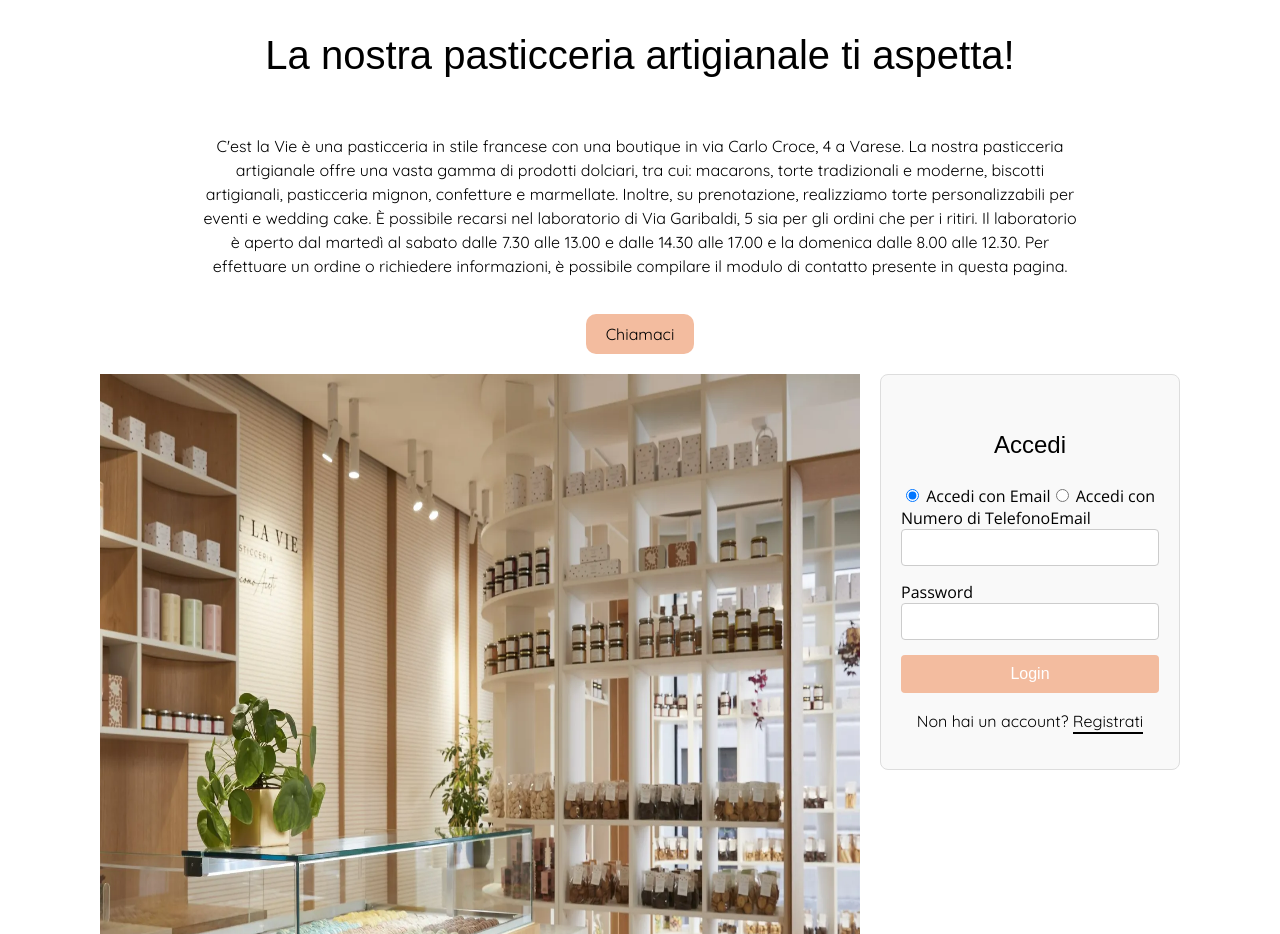
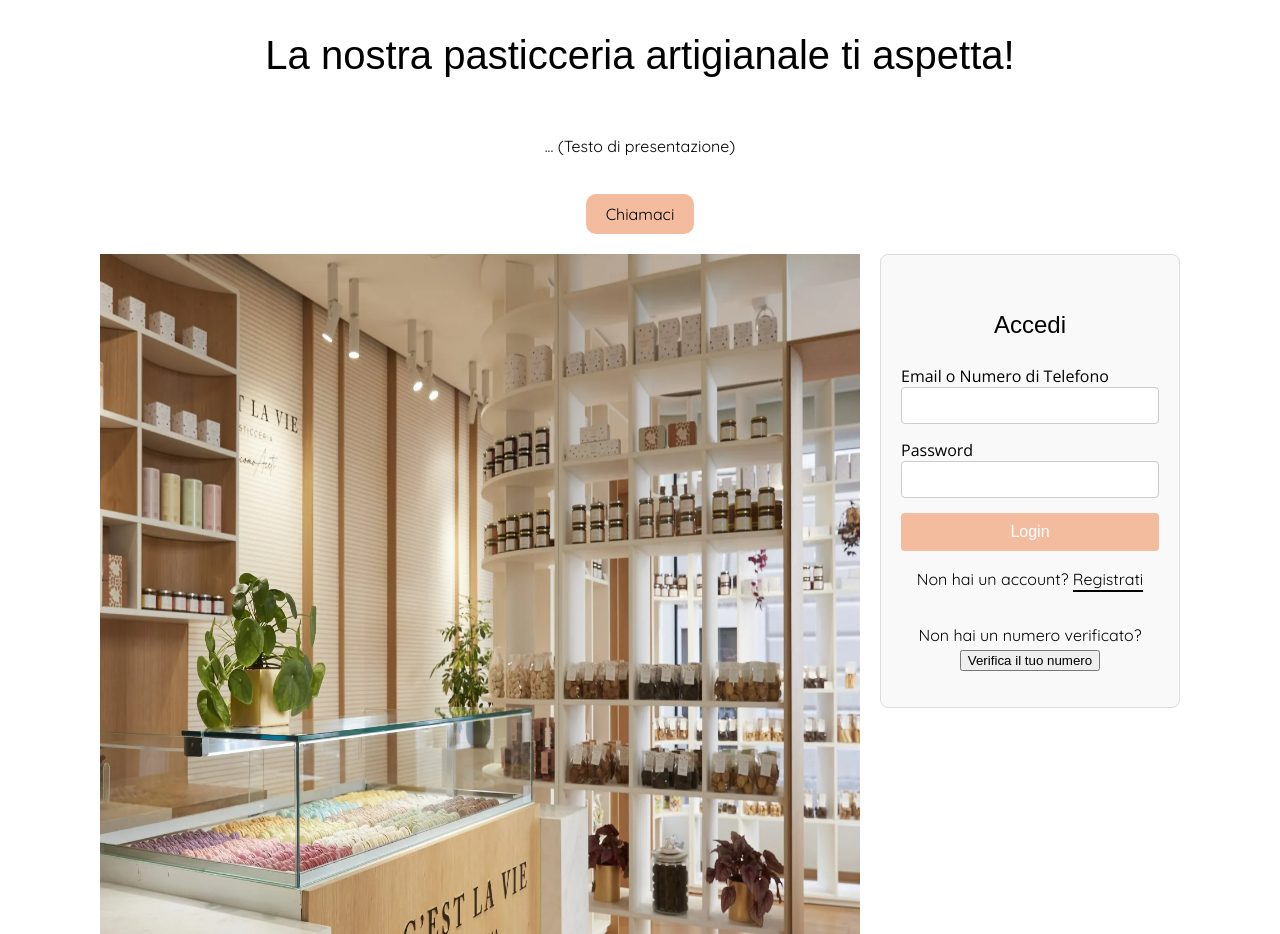
Before and after one commit to SamuD03/PW4-front-end, a Next.js app: page /login in a window 1280 px wide. Shown: the part 860-1794 px from the top of the page. Built offline with nearby package versions, Linux system fonts and the light colour scheme.

Commit message:
Fix Login

```diff
--- a/app/login/page.js
+++ b/app/login/page.js
@@ -1,10 +1,9 @@
 'use client';
 
+import { useState } from "react";
 import ImmaginePrincipale from "@/components/immagine-principale/immagine-principale";
-import { useState } from "react";
 import classes from './page.module.css';
 
-// Bottone
 const ContactButton = () => {
     const [showNumber, setShowNumber] = useState(false);
 
@@ -23,85 +22,36 @@ const ContactButton = () => {
 };
 
 export default function Login() {
-    const [emailOrPhone, setEmailOrPhone] = useState(""); // Email o numero di telefono
-    const [password, setPassword] = useState(""); // Password per il login via email
-    const [otp, setOtp] = useState(""); // OTP per il login tramite telefono
-    const [isPhoneLogin, setIsPhoneLogin] = useState(false); // Flag per determinare se il login è con telefono
-    const [otpSent, setOtpSent] = useState(false); // Flag per sapere se l'OTP è stato inviato
-    const [error, setError] = useState(""); // Stato per gli errori
-    const [sessionId, setSessionId] = useState(""); // Stato per il sessionId
+    const [emailOrPhone, setEmailOrPhone] = useState("");
+    const [password, setPassword] = useState("");
+    const [otp, setOtp] = useState(""); // Stato per OTP
+    const [error, setError] = useState("");
+    const [sessionId, setSessionId] = useState("");
+    const [otpSent, setOtpSent] = useState(false); // Stato per il flag OTP inviato
 
-    // Invia l'OTP
-    const handleSendOtp = async (e) => {
+    const validateForm = () => emailOrPhone.trim() !== "";
+
+    const handleLogin = async (e) => {
         e.preventDefault();
-        setError(""); // Resetta l'errore
+        setError("");
 
-        try {
-            const response = await fetch("http://localhost:8080/auth/send-phone-otp", {
-                method: "POST",
-                headers: {
-                    "Content-Type": "application/json",
-                },
-                body: JSON.stringify({ number: emailOrPhone }),
-                credentials: "include",  // Assicura che il cookie sia incluso automaticamente
-            });
+        if (!validateForm()) {
+            setError("Per favore, inserisci un'email o un numero di telefono.");
+            return;
+        }
 
-            if (response.ok) {
-                setOtpSent(true); // Indica che l'OTP è stato inviato
-                alert("OTP inviato al numero di telefono.");
+        if (emailOrPhone.includes("@")) {
+            // Login tramite email
+            handleLoginWithEmail();
+        } else if (emailOrPhone.match(/^\+?\d+$/)) {
+            // Login tramite numero di telefono
+            handleLoginWithPhone();
         } else {
-                const errorData = await response.json();
-                setError(`Errore: ${errorData.message}`);
-            }
-        } catch (error) {
-            console.error("Errore di connessione:", error);
-            setError("Errore di connessione al server.");
+            setError("Inserisci un formato valido di email o numero di telefono.");
         }
     };
 
-    // Verifica l'OTP e accede
-    const handleVerifyOtp = async (e) => {
-        e.preventDefault();
-        setError(""); // Resetta l'errore
-
-        try {
-            const response = await fetch("http://localhost:8080/auth/verify-phone", {
-                method: "POST",
-                headers: {
-                    "Content-Type": "application/json",
-                },
-                body: JSON.stringify({ number: emailOrPhone, otp }),
-                credentials: "include", // Per includere il cookie di sessione automaticamente
-            });
-
-            if (response.ok) {
-                alert("Numero verificato con successo!");
-
-                // Dopo aver verificato il numero, prova a creare una sessione
-                // Questo può essere fatto in modo simile al login via email
-                const sessionCookie = document.cookie.split("; ").find(cookie => cookie.startsWith("SESSION_ID="));
-                if (sessionCookie) {
-                    const sessionIdValue = sessionCookie.split("=")[1];
-                    setSessionId(sessionIdValue); // Imposta il sessionId
-                    console.log("Sessione attiva:", sessionIdValue);
-                } else {
-                    console.log("Cookie di sessione non accessibile o non impostato.");
-                }
-            } else {
-                const errorData = await response.json();
-                setError(`Errore: ${errorData.message}`);
-            }
-        } catch (error) {
-            console.error("Errore di connessione:", error);
-            setError("Errore di connessione al server.");
-        }
-    };
-
-    // Funzione per il login tramite email e password
-    const handleEmailLogin = async (e) => {
-        e.preventDefault();
-        setError(""); // Resetta l'errore
-
+    const handleLoginWithEmail = async () => {
         try {
             const response = await fetch("http://localhost:8080/auth/login", {
                 method: "POST",
@@ -109,20 +59,15 @@ export default function Login() {
                     "Content-Type": "application/json",
                 },
                 body: JSON.stringify({ email: emailOrPhone, password }),
-                credentials: "include",  // Assicura che il cookie sia incluso automaticamente
+                credentials: "include",
             });
 
             if (response.ok) {
                 alert("Login eseguito con successo!");
-                const allCookies = document.cookie.split("; ");
-                const sessionCookie = allCookies.find(cookie => cookie.startsWith("SESSION_ID="));
-
+                const sessionCookie = document.cookie.split("; ").find(cookie => cookie.startsWith("SESSION_ID="));
                 if (sessionCookie) {
                     const sessionIdValue = sessionCookie.split("=")[1];
-                    setSessionId(sessionIdValue); // Memorizza il valore del cookie nel componente
-                    console.log("Sessione attiva:", sessionIdValue);
-                } else {
-                    console.log("Cookie di sessione non accessibile o non impostato.");
+                    setSessionId(sessionIdValue);
                 }
             } else {
                 setError("Username o password errati.");
@@ -133,30 +78,50 @@ export default function Login() {
         }
     };
 
-    const handleLogin = async (e) => {
-        e.preventDefault();
-        setError(""); // Resetta l'errore prima di ogni tentativo di login
+    const handleLoginWithPhone = async () => {
+        try {
+            const requestData = { number: emailOrPhone, password };
+            console.log("Dati inviati per il login:", requestData);
 
-        if (isPhoneLogin && otpSent) {
-            // Verifica OTP
-            handleVerifyOtp(e);
-        } else if (isPhoneLogin) {
-            // Invio OTP se il login è tramite telefono
-            handleSendOtp(e);
+            // Verifica se il numero di telefono è valido e procedi con il login
+            const loginResponse = await fetch("http://localhost:8080/auth/login", {
+                method: "POST",
+                headers: {
+                    "Content-Type": "application/json",
+                },
+                body: JSON.stringify(requestData),
+                credentials: "include",
+            });
+
+            // Controlla la risposta del login
+            if (loginResponse.ok) {
+                alert("Login eseguito con successo!");
+
+                // Estrai il SESSION_ID dal cookie
+                const sessionCookie = document.cookie.split("; ").find(cookie => cookie.startsWith("SESSION_ID="));
+                if (sessionCookie) {
+                    const sessionIdValue = sessionCookie.split("=")[1];
+                    setSessionId(sessionIdValue);
+                }
             } else {
-            // Login con email e password
-            handleEmailLogin(e);
+                // Leggi la risposta di errore come testo
+                const errorText = await loginResponse.text();
+                console.error("Errore nella risposta del server:", errorText);
+                setError(`Errore: ${errorText}`); // Mostra l'errore dettagliato
+            }
+        } catch (error) {
+            console.error("Errore di connessione:", error);
+            setError(`Errore di connessione al server: ${error.message}`);
         }
     };
+
 
     return (
         <div className={classes.container}>
             <ImmaginePrincipale />
             <div className={classes.text}>
                 <h2>La nostra pasticceria artigianale ti aspetta!</h2>
-                <p>C'est la Vie è una pasticceria in stile francese con una boutique in via Carlo Croce, 4 a Varese. La nostra pasticceria artigianale offre una vasta gamma di prodotti dolciari, tra cui: macarons, torte tradizionali e moderne, biscotti artigianali, pasticceria mignon, confetture e marmellate. Inoltre, su prenotazione, realizziamo torte personalizzabili per eventi e wedding cake. È possibile recarsi nel laboratorio di Via Garibaldi, 5 sia per gli ordini che per i ritiri. Il laboratorio è aperto dal martedì al sabato dalle 7.30 alle 13.00 e dalle 14.30 alle 17.00 e la domenica dalle 8.00 alle 12.30.
-
-                    Per effettuare un ordine o richiedere informazioni, è possibile compilare il modulo di contatto presente in questa pagina.</p>
+                <p>... (Testo di presentazione)</p>
                 <ContactButton />
             </div>
 
@@ -167,29 +132,13 @@ export default function Login() {
                     <h2>Accedi</h2>
                     {error && <p className={classes.error}>{error}</p>}
                     {sessionId && <p className={classes.success}>Sessione attiva con ID: {sessionId}</p>}
+
                     <form onSubmit={handleLogin}>
-                        <label>
-                            <input
-                                type="radio"
-                                checked={!isPhoneLogin}
-                                onChange={() => setIsPhoneLogin(false)} // Login via Email
-                            /> Accedi con Email
-                        </label>
-                        <label>
-                            <input
-                                type="radio"
-                                checked={isPhoneLogin}
-                                onChange={() => setIsPhoneLogin(true)} // Login via Phone
-                            /> Accedi con Numero di Telefono
-                        </label>
-
-                        {isPhoneLogin ? (
-                            <>
-                                <label htmlFor="phone">Numero di Telefono</label>
+                        <label htmlFor="emailOrPhone">Email o Numero di Telefono</label>
                         <input
                             type="text"
-                                    id="phone"
-                                    name="phone"
+                            id="emailOrPhone"
+                            name="emailOrPhone"
                             className={classes.inputField}
                             value={emailOrPhone}
                             onChange={(e) => setEmailOrPhone(e.target.value)}
@@ -197,7 +146,7 @@ export default function Login() {
                         />
                         {otpSent && (
                             <>
-                                        <label htmlFor="otp">Inserisci OTP</label>
+                                <label htmlFor="otp">OTP</label>
                                 <input
                                     type="text"
                                     id="otp"
@@ -209,19 +158,6 @@ export default function Login() {
                                 />
                             </>
                         )}
-                            </>
-                        ) : (
-                            <>
-                                <label htmlFor="email">Email</label>
-                                <input
-                                    type="email"
-                                    id="email"
-                                    name="email"
-                                    className={classes.inputField}
-                                    value={emailOrPhone}
-                                    onChange={(e) => setEmailOrPhone(e.target.value)}
-                                    required
-                                />
                         <label htmlFor="password">Password</label>
                         <input
                             type="password"
@@ -232,13 +168,13 @@ export default function Login() {
                             onChange={(e) => setPassword(e.target.value)}
                             required
                         />
-                            </>
-                        )}
                         <button type="submit" className={classes.submitButton}>
-                            {isPhoneLogin && !otpSent ? "Invia OTP" : "Login"}
+                            Login
                         </button>
+                    </form>
+
                     <p>Non hai un account? <a href="/registrati">Registrati</a></p>
-                    </form>
+                    <p>Non hai un numero verificato? <button onClick={() => window.location.href = "/verify-otp"}>Verifica il tuo numero</button></p>
                 </div>
             </div>
         </div>
--- /dev/null
+++ b/app/verify-otp/page.module.css
@@ -0,0 +1,59 @@
+.container {
+    display: flex;
+    flex-direction: column;
+    justify-content: center;
+    align-items: center;
+    padding: 20px;
+    max-width: 400px;
+    margin: 0 auto;
+}
+
+.container h2 {
+    font-size: 1.5rem;
+    margin-bottom: 20px;
+}
+
+.container  form {
+    display: flex;
+    flex-direction: column;
+    width: 100%;
+}
+
+.container label {
+    margin-bottom: 8px;
+    font-size: 1rem;
+}
+
+.container input {
+    padding: 10px;
+    margin-bottom: 15px;
+    border: 1px solid #ccc;
+    border-radius: 4px;
+    font-size: 1rem;
+    width: 100%;
+}
+
+.container button {
+    padding: 10px;
+    background-color: #4CAF50;
+    color: white;
+    border: none;
+    border-radius: 4px;
+    font-size: 1rem;
+    cursor: pointer;
+    transition: background-color 0.3s;
+}
+
+.button:hover {
+    background-color: #45a049;
+}
+
+.button:disabled {
+    background-color: #ddd;
+    cursor: not-allowed;
+}
+
+.error {
+    color: red;
+    margin-bottom: 10px;
+}
```
Also changed, not shown: app/verify-otp/page.js (added, +109 -0 lines). Lines whose indentation alone changed are shown as unchanged.
